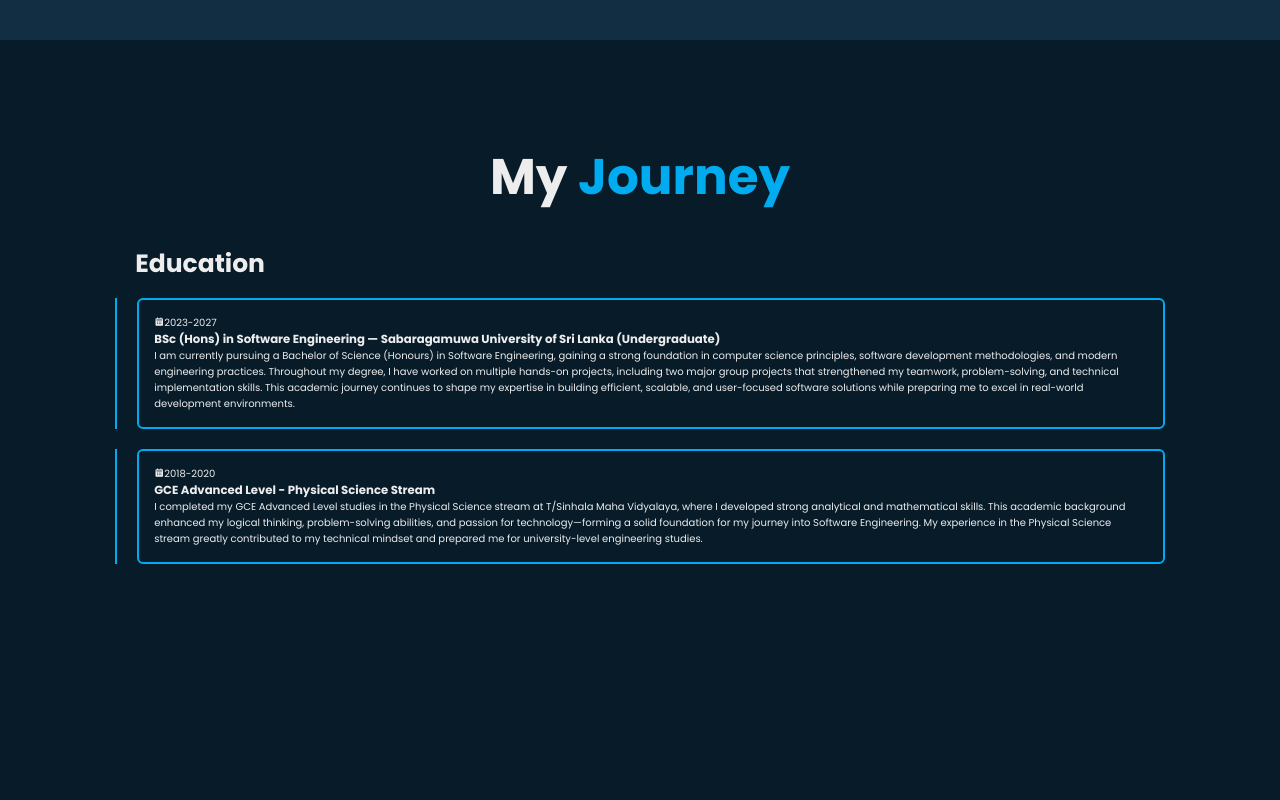
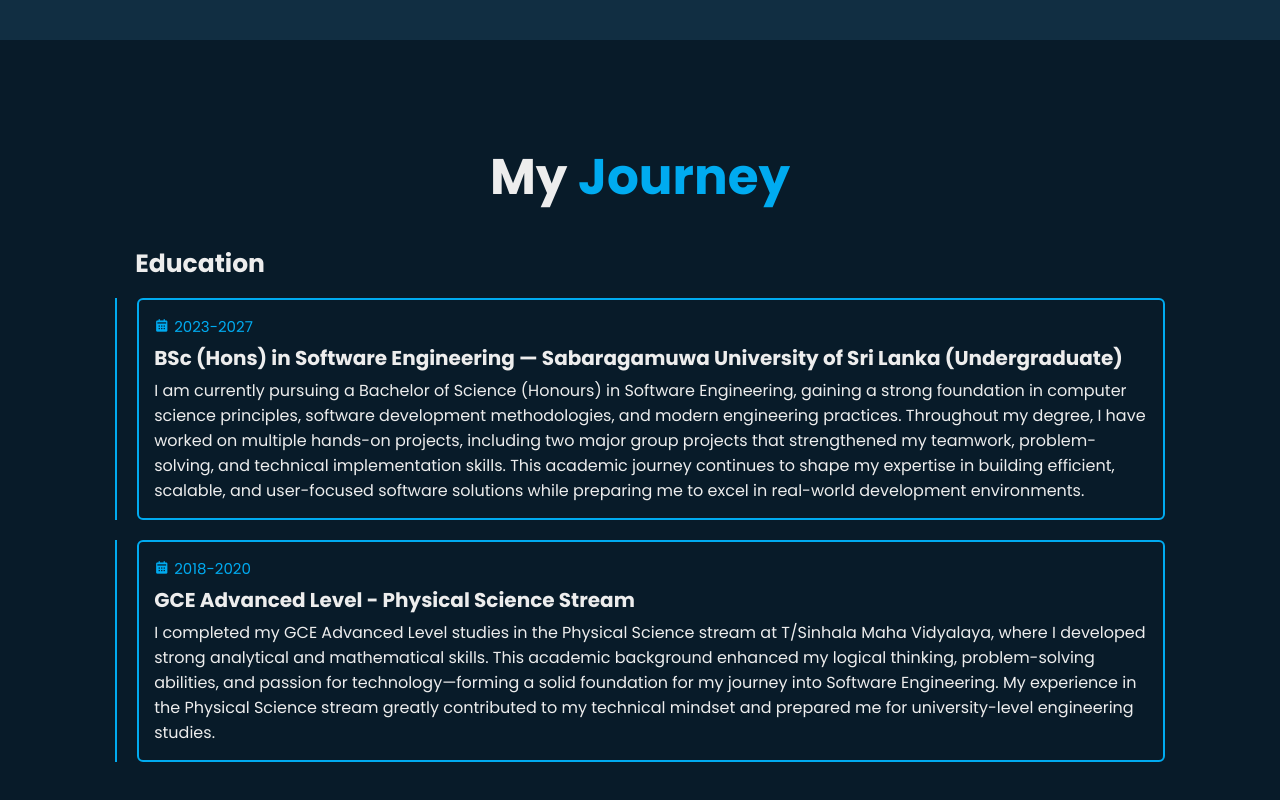
Before and after one commit to Oshada-Nethmina/personal-portfolio, a plain HTML site: page index.html in a window 1280 px wide. Shown: the part 1629-2429 px from the top of the page. Before the commit the page ends 2263 px from the top, so only its background shows below. Drawn offline with nearby package versions, Linux system fonts and the light colour scheme.

Commit message:
add changes for education section

```diff
--- a/style.css
+++ b/style.css
@@ -338,3 +338,18 @@
     border-radius: .6rem;
     margin-bottom: 2rem;
 }
+.education-content .content .year{
+    font-size: 1.5rem;
+    color: var(--main-color);
+    padding-bottom: .5rem;
+}
+.education-content .content .year i{
+    padding-right: .5rem;
+}
+.education-content .content h3{
+    font-size: 2rem;
+}
+.education-content .content p{
+    font-size: 1.6rem;
+    padding-top: .5rem;
+}
```
